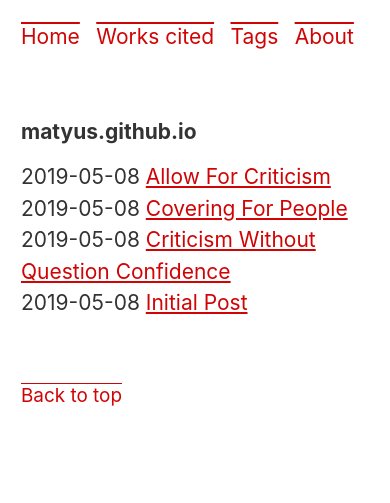
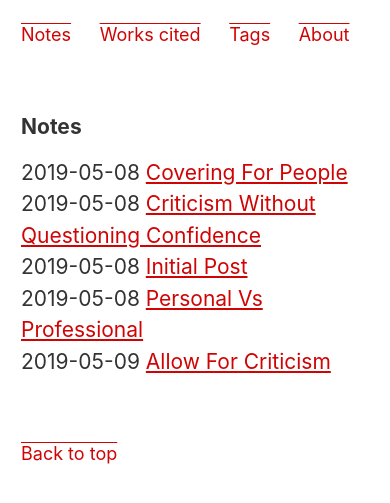
Before and after one commit to matyus/matyus.github.com, a Jekyll site: the page built from index.html, in a window 390 px wide. Shown: the top 503 px of the page. Built offline with Jekyll 4.4.1, drawn with Linux system fonts in a browser that asks for light colours.

```diff
--- a/_layouts/default.html
+++ b/_layouts/default.html
@@ -12,7 +12,7 @@
     <a href="#main-content" class="visuallyhidden focusable" id="skip-to-content">Skip to content</a>
     <header>
       <nav>
-        <a href="{% if page.url == "/" %}#main-content{% else %}/{% endif %}">Home</a>
+        <a href="{% if page.url == "/" %}#main-content{% else %}/{% endif %}">Notes</a>
         <a href="{% if page.url == "/works-cited" %}#main-content{% else %}/works-cited{% endif %}">Works cited</a>
         <a href="{% if page.url == "/tags" %}#main-content{% else %}/tags{% endif %}">Tags</a>
         <a href="{% if page.url == "/about" %}#main-content{% else %}/about{% endif %}">About</a>
--- a/assets/css/main.css
+++ b/assets/css/main.css
@@ -229,3 +229,19 @@ div.highlight {
 .highlight > pre {
   padding: .25em .5em;
 }
+
+@media (max-width: 600px) {
+  nav {
+    display: flex;
+  }
+
+  footer a,
+  nav a {
+    flex-grow: 1;
+    font-size: 18px;
+  }
+
+  blockquote {
+    margin: 0;
+  }
+}
--- a/index.html
+++ b/index.html
@@ -2,7 +2,7 @@
 layout: default
 ---
 
-<h1>matyus.github.io</h1>
+<h1>Notes</h1>
 
 <ul class="unstyled-list">
 {% for post in site.posts reversed %}
```
Also changed, not shown: _posts/2019-05-08-allow-for-criticism.md (deleted, +0 -10 lines), _posts/2019-05-08-personal-vs-professional.md (added, +8 -0 lines), _posts/2019-05-09-allow-for-criticism.md (added, +10 -0 lines), _posts/2019-05-08-criticism-without-questioning-confidence.md (renamed from _posts/2019-05-08-criticism-without-question-confidence.md).
